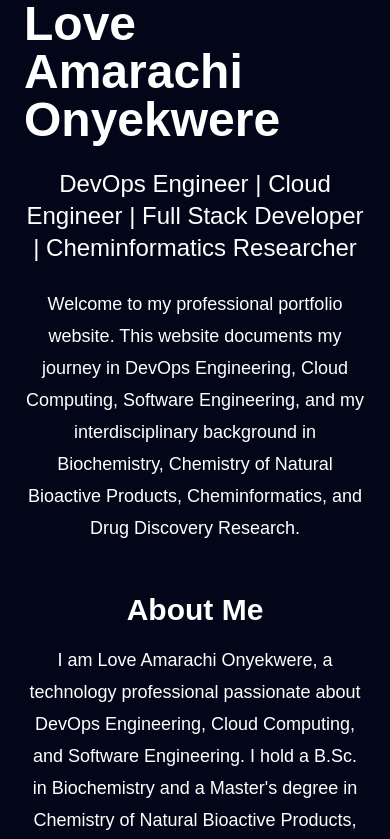
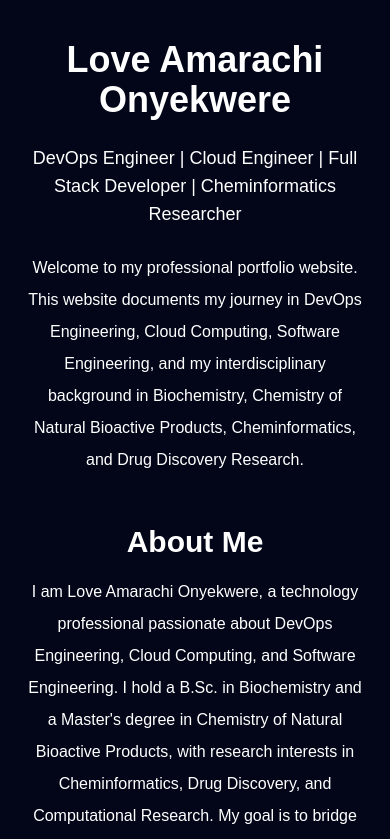
Before and after one commit to loveamarachicloud/portfolio-website, a Next.js app: page / in a window 390 px wide. Shown: the top 839 px of the page. Built offline with nearby package versions, Linux system fonts and the light colour scheme.

Commit message:
Improve responsive portfolio layout

```diff
--- a/src/app/page.tsx
+++ b/src/app/page.tsx
@@ -1,15 +1,15 @@
 export default function Home() {
   return (
-    <main className="min-h-screen bg-slate-950 text-white flex flex-col items-center justify-center px-6">
-      <h1 className="text-5xl font-bold mb-6">
+    <main className="min-h-screen bg-slate-950 text-white flex flex-col items-center px-6 py-10 md:px-12 lg:px-20">
+      <h1 className="text-4xl md:text-5xl lg:text-6xl font-bold mb-6 text-center">
         Love Amarachi Onyekwere
       </h1>
 
-      <h2 className="text-2xl mb-6 text-center">
+      <h2 className="text-lg md:text-2xl mb-6 text-center max-w-5xl">
   DevOps Engineer | Cloud Engineer | Full Stack Developer | Cheminformatics Researcher
 </h2>
 
-<p className="max-w-3xl text-center text-lg leading-8">
+<p className="max-w-3xl text-center text-base md:text-lg leading-8">
   Welcome to my professional portfolio website. This website documents
   my journey in DevOps Engineering, Cloud Computing, Software Engineering,
   and my interdisciplinary background in Biochemistry, Chemistry of Natural
@@ -21,7 +21,7 @@ export default function Home() {
           About Me
         </h3>
 
-        <p className="text-lg leading-8">
+        <p className="text-base md:text-lg leading-8">
   I am Love Amarachi Onyekwere, a technology professional passionate
   about DevOps Engineering, Cloud Computing, and Software Engineering.
   I hold a B.Sc. in Biochemistry and a Master's degree in Chemistry of
@@ -35,7 +35,7 @@ export default function Home() {
     Skills
   </h3>
 
-  <div className="grid md:grid-cols-2 gap-8 text-left">
+  <div className="grid grid-cols-1 md:grid-cols-2 gap-8 text-left">
 
     <div>
       <h4 className="text-xl font-bold mb-2">
@@ -69,7 +69,7 @@ export default function Home() {
     Projects
   </h3>
 
-  <div className="grid md:grid-cols-2 gap-8 text-left">
+  <div className="grid grid-cols-1 md:grid-cols-2 gap-8 text-left">
 
     <div className="border border-slate-700 rounded-lg p-6">
       <h4 className="text-xl font-bold mb-2">
```
